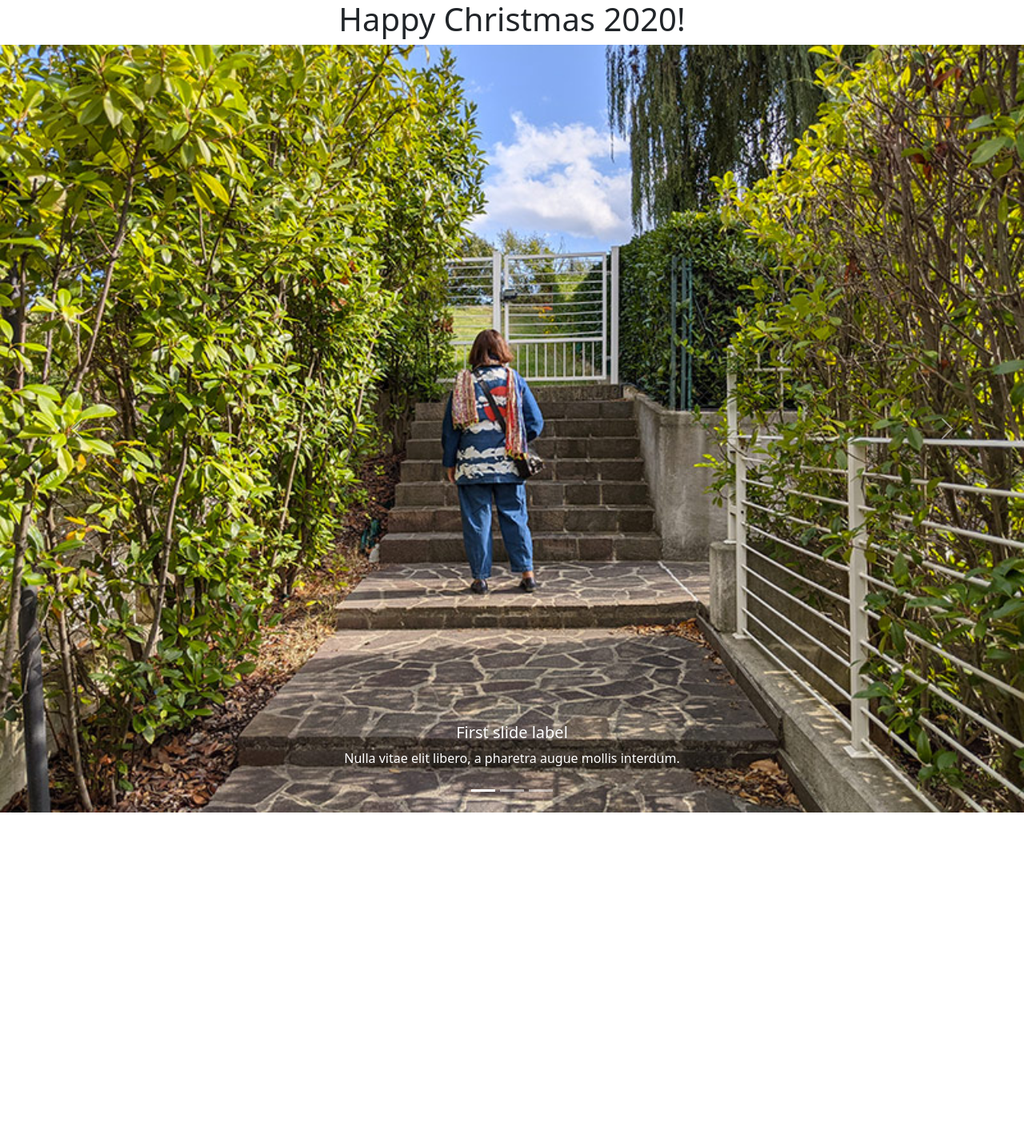
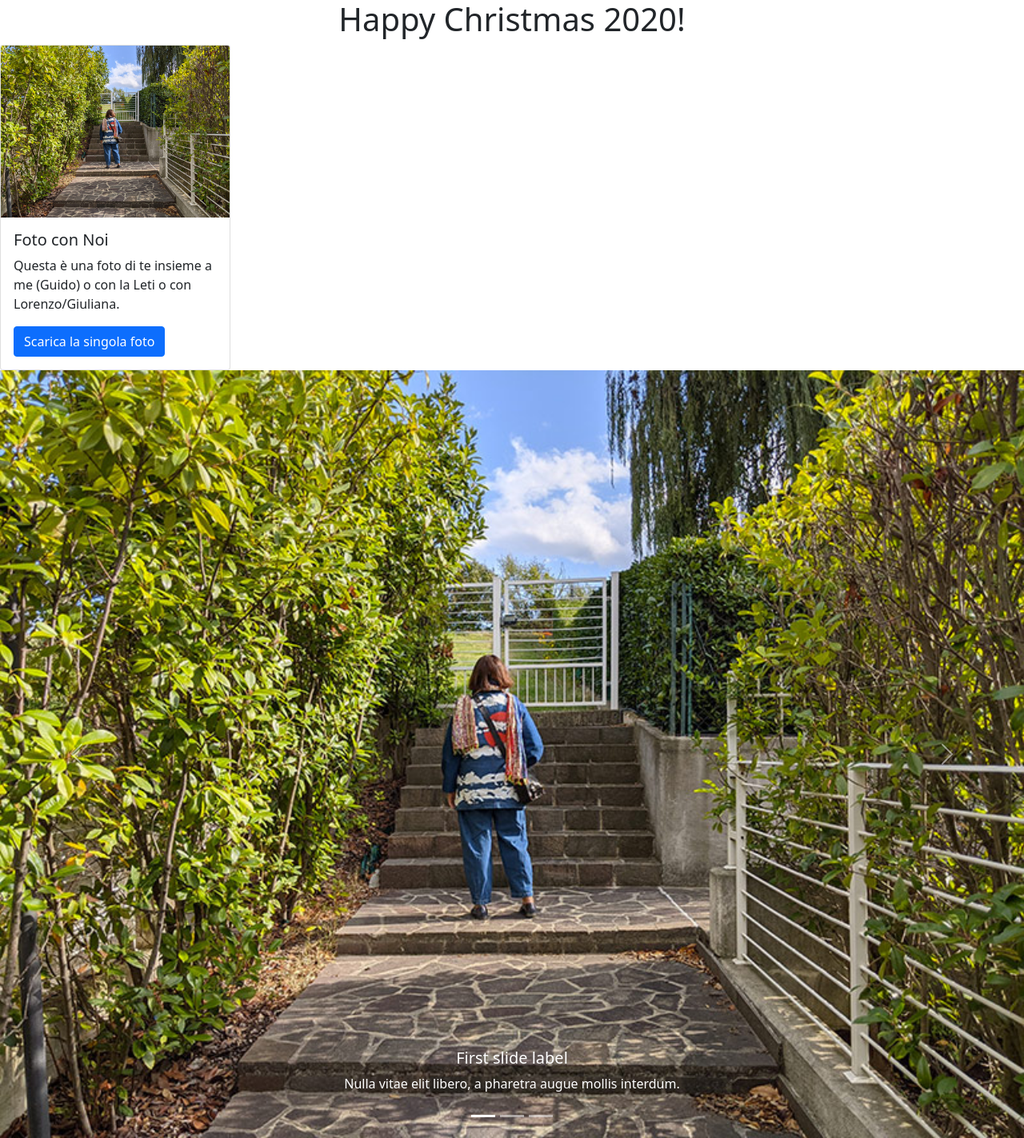
Before and after one commit to guidobuldrighini/guidobuldrighini.github.io, a Jekyll site: the page christmas2020/guido/index.html, which Jekyll copies as it is, in a window 1280 px wide. Shown: the whole page at 80% size. Built offline with Jekyll 4.4.1, drawn with Linux system fonts in a browser that asks for light colours; before the commit the page ends 1016 px from its top, so only the background shows below that.

Commit message:
test con foto personalizzata

```diff
--- a/christmas2020/guido/index.html
+++ b/christmas2020/guido/index.html
@@ -12,6 +12,14 @@
   </head>
   <body>
     <h1 class="text-center">Happy Christmas 2020!</h1>
+    <div class="card" style="width: 18rem;">
+      <img src="01.jpg" class="card-img-top" alt="foto con me">
+      <div class="card-body">
+        <h5 class="card-title">Foto con Noi</h5>
+        <p class="card-text">Questa è una foto di te insieme a me (Guido) o con la Leti o con Lorenzo/Giuliana.</p>
+        <a href="#" class="btn btn-primary">Scarica la singola foto</a>
+      </div>
+    </div>
     <div id="carouselExampleCaptions" class="carousel slide" data-bs-ride="carousel" data-bs-touch="true" data-bs-keyboard="true">
       <ol class="carousel-indicators">
         <li data-bs-target="#carouselExampleCaptions" data-bs-slide-to="0" class="active"></li>
```
